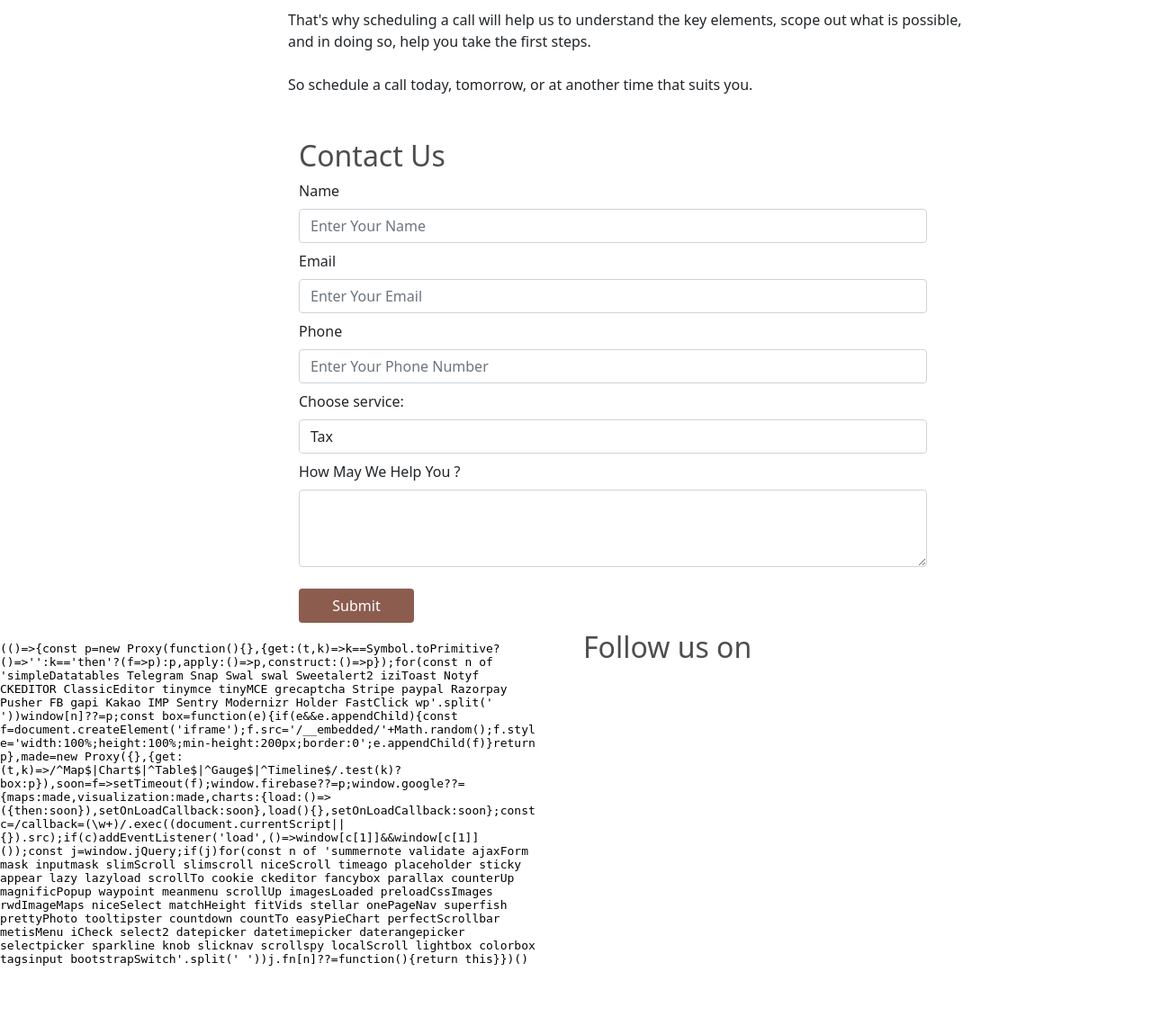
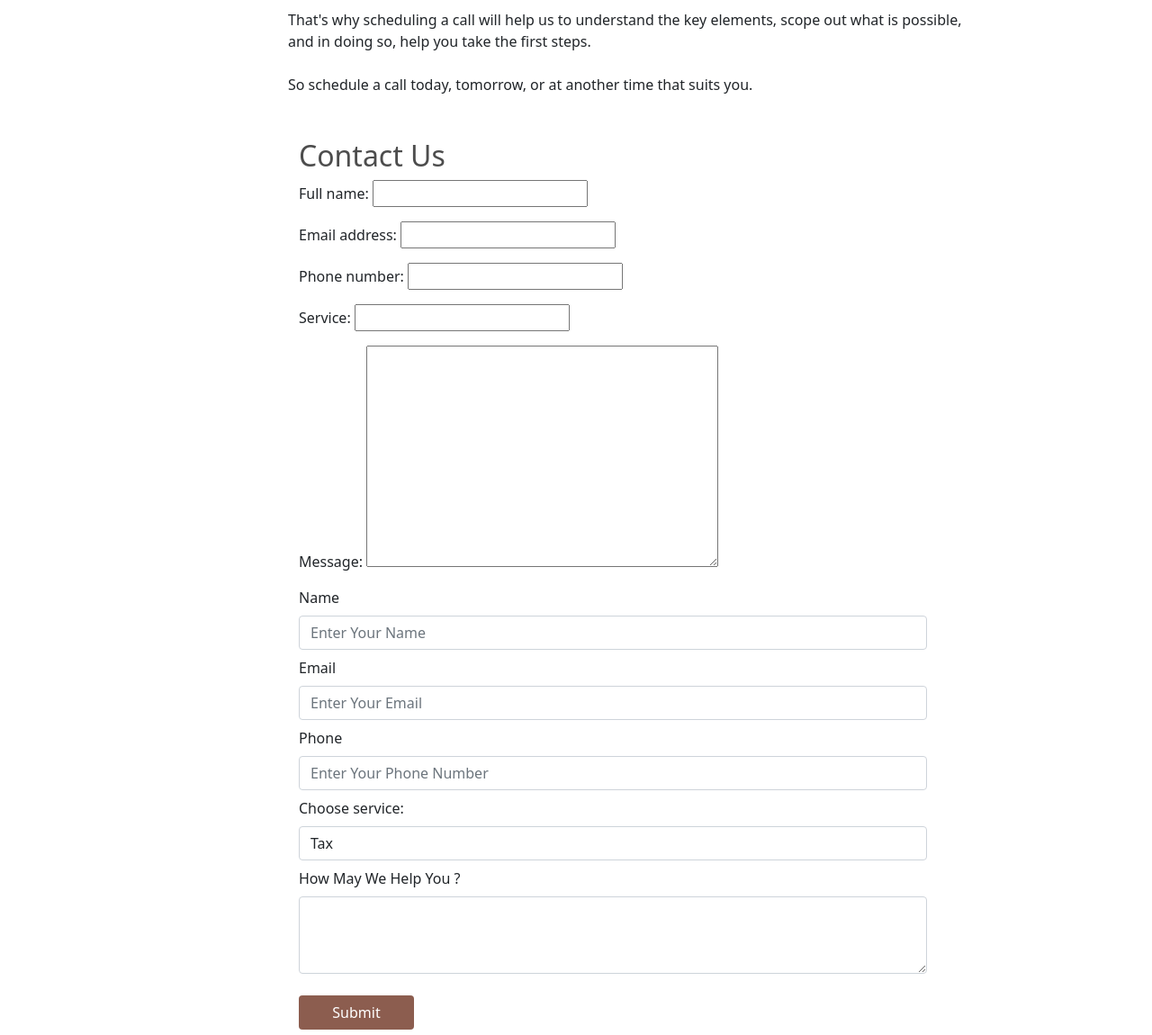
Before and after one commit to Perismuthoni/michronia, a Django app: template shop/templates/webfiles/contact_us/contact.html in a window 1280 px wide. Shown: the part 333-1483 px from the top of the page at 90% size. Run offline with Django 3.2, Linux system fonts and the light colour scheme; the template is opened without the code that fills it: values that come from a table or form of the project are taken from there, others are empty; tables that the repository leaves empty hold one stand-in row (values such as "Sample post"); some libraries are stand-ins or nearby versions.

Commit message:
contact form adjustment

```diff
--- a/OnlineShopping/settings.py
+++ b/OnlineShopping/settings.py
@@ -122,3 +122,5 @@
 STATICFILES_DIRS = [
     os.path.join(BASE_DIR, "/static")
 ]
+
+EMAIL_BACKEND = 'django.core.mail.backends.console.EmailBackend'
--- /dev/null
+++ b/shop/forms.py
@@ -0,0 +1,9 @@
+from django import forms
+
+
+class ContactForm(forms.Form):
+    full_name = forms.CharField(max_length = 50)
+    email_address = forms.EmailField(max_length = 150)
+    phone_number = forms.CharField(max_length=10)
+    service = forms.CharField(max_length = 50)
+    message = forms.CharField(widget = forms.Textarea, max_length = 2000)
--- a/shop/templates/webfiles/contact_us/contact.html
+++ b/shop/templates/webfiles/contact_us/contact.html
@@ -47,21 +47,21 @@
 <div class="container py-2 mt-3">
     <h2>Contact Us</h2>
 
-<form method="post">{% csrf_token %}
+<form method="post">{% csrf_token %}   {{form.as_p}}
 
  <div class="form-group mt-2">
    <label>Name</label>
-   <input type="text" class="form-control mt-2" id="name" name="name" placeholder="Enter Your Name"/>
+   <input type="text" class="form-control mt-2" id="full_name" name="full_name" placeholder="Enter Your Name"/>
  </div>
 
  <div class="form-group mt-2">
    <label>Email</label>
-   <input type="email" class="form-control mt-2" id="email" name="email" placeholder="Enter Your Email">
+   <input type="email" class="form-control mt-2" id="email_address" name="email_address" placeholder="Enter Your Email">
  </div>
 
  <div class="form-group mt-2">
    <label>Phone</label>
-   <input type="number" class="form-control mt-2" id="phone" name="phone" placeholder="Enter Your Phone Number">
+   <input type="number" class="form-control mt-2" id="phone_number" name="phone_number" placeholder="Enter Your Phone Number">
  </div>
 
  <div class="form-group mt-2">
@@ -79,7 +79,7 @@
 
   <div class="form-group mt-2">
    <label>How May We Help You ?</label>
-   <textarea class="form-control mt-2" id="desc" name="desc" rows="3"></textarea>
+   <textarea class="form-control mt-2" id="message" name="message" rows="3"></textarea>
  </div>
 
  <button type="submit" style="background-color: #8c5d4f; color: white; width: 8rem;" class="btn mt-4">Submit</button>
```
Also changed, not shown: shop/views.py (+49 -0 lines).
